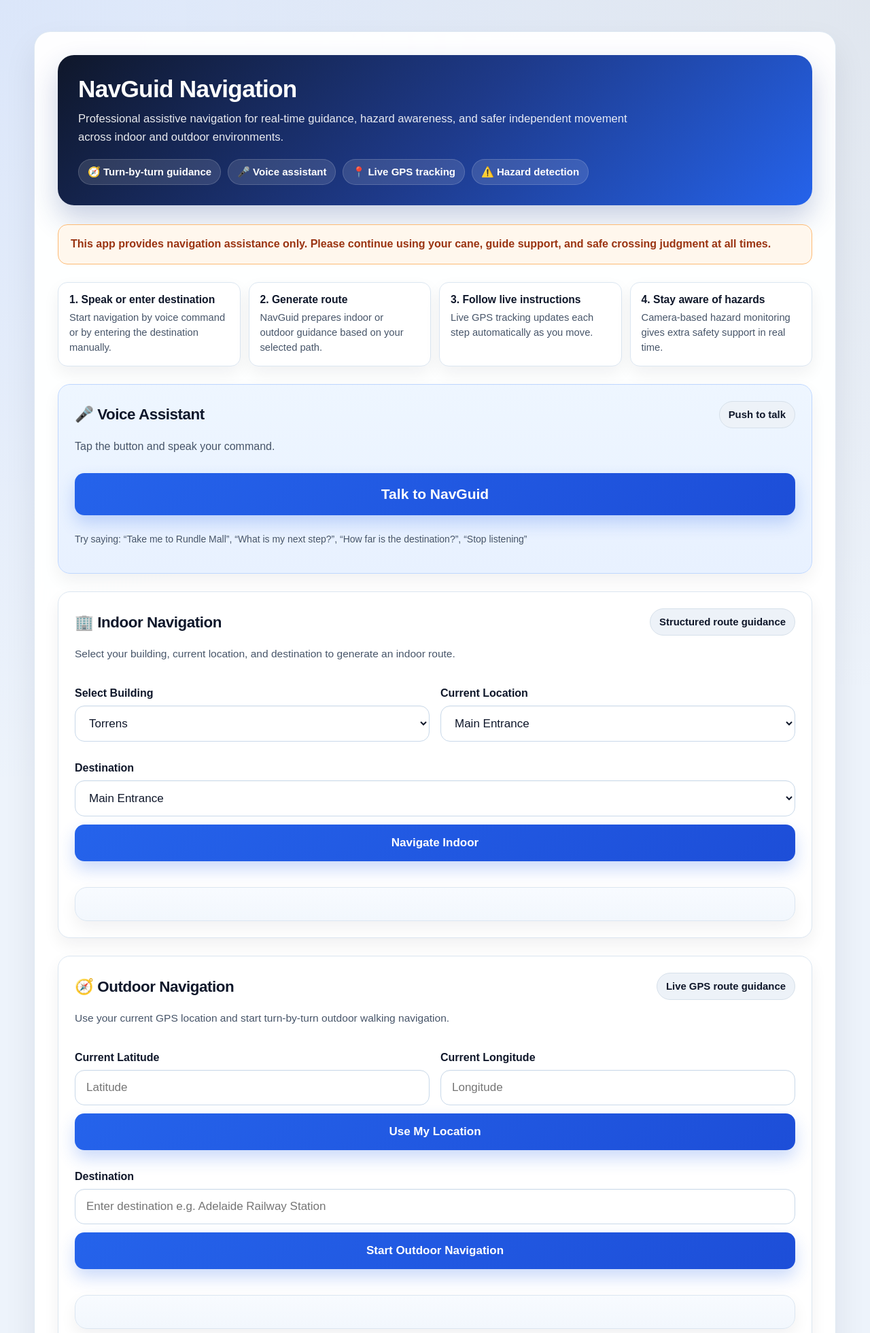
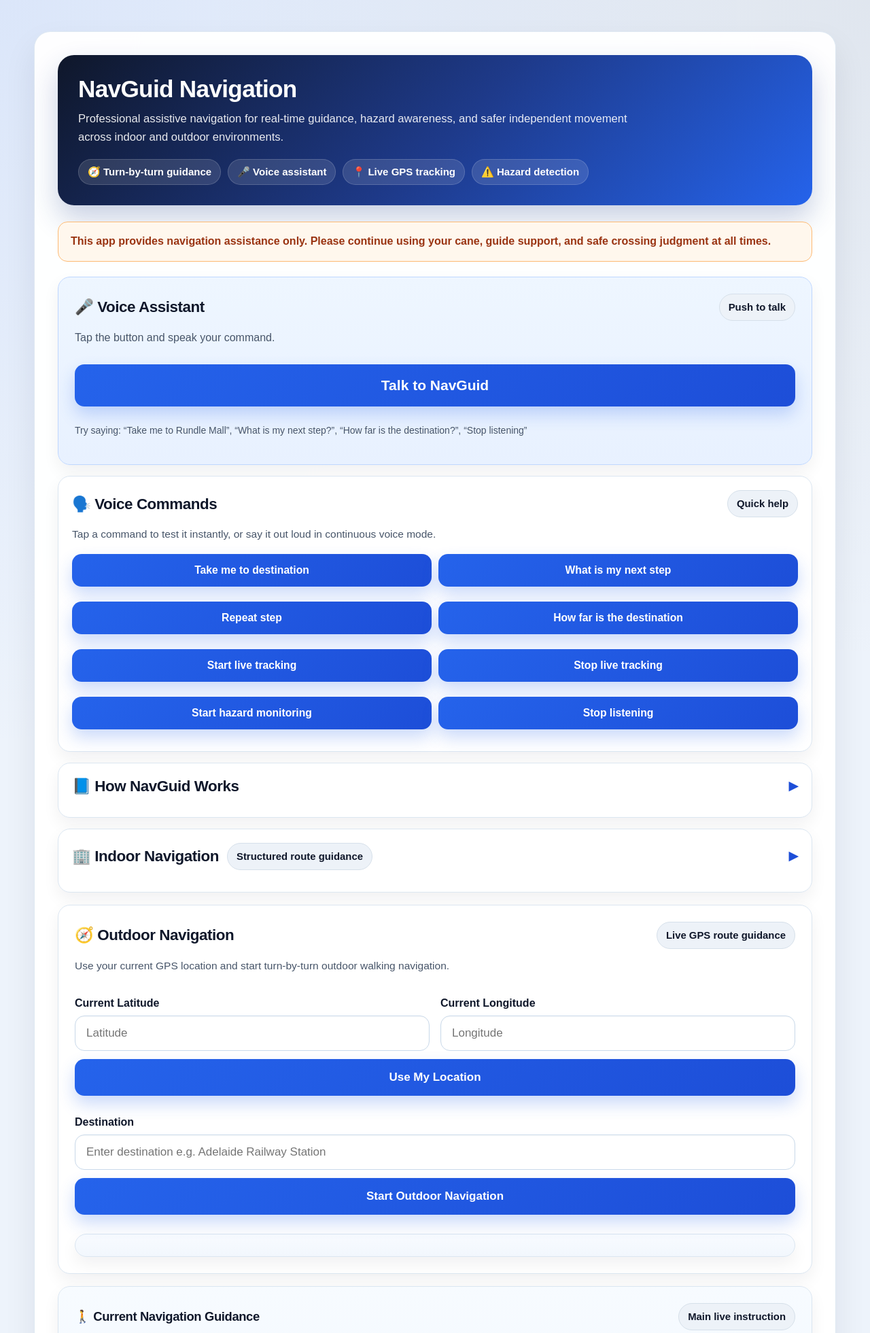
Before and after one commit to Zackbangs/navguid, a Flask app: page /navigation in a window 1280 px wide. Shown: the top 1961 px of the page at 68% size. Run offline with Flask 3, Linux system fonts and the light colour scheme.

Commit message:
Reduce NavGuid scroll with command panel and collapsible sections

```diff
--- a/static/style.css
+++ b/static/style.css
@@ -79,6 +79,11 @@ h3 {
     margin-bottom: 12px;
 }
 
+h4 {
+    font-size: 1.02rem;
+    margin-bottom: 8px;
+}
+
 p {
     color: var(--text-secondary);
     line-height: 1.65;
@@ -157,7 +162,7 @@ button:active,
     color: #ffffff;
     padding: 30px;
     border-radius: var(--radius-xl);
-    margin-bottom: 28px;
+    margin-bottom: 24px;
     box-shadow: 0 20px 42px rgba(30, 58, 138, 0.24);
 }
 
@@ -197,7 +202,7 @@ button:active,
     color: #9a3412;
     padding: 16px 18px;
     border-radius: var(--radius-md);
-    margin-bottom: 26px;
+    margin-bottom: 22px;
     font-weight: 700;
     line-height: 1.55;
 }
@@ -206,7 +211,7 @@ button:active,
     display: grid;
     grid-template-columns: repeat(4, minmax(0, 1fr));
     gap: 12px;
-    margin-bottom: 26px;
+    margin-top: 8px;
 }
 
 .flow-card {
@@ -236,12 +241,17 @@ button:active,
 .hazard-box,
 .voice-box,
 .live-nav-box {
-    margin-top: 26px;
+    margin-top: 18px;
     padding: 24px;
     background: var(--bg-soft);
     border-radius: var(--radius-lg);
     border: 1px solid var(--border-soft);
     box-shadow: var(--shadow-card);
+}
+
+.compact-card {
+    margin-top: 16px;
+    padding: 20px;
 }
 
 .section-card {
@@ -255,6 +265,11 @@ button:active,
 
 .result-box {
     background: linear-gradient(180deg, #f8fbff 0%, #f2f7fd 100%);
+}
+
+.compact-result {
+    margin-top: 16px;
+    padding: 16px;
 }
 
 .step-box {
@@ -275,18 +290,19 @@ button:active,
     justify-content: space-between;
     gap: 12px;
     flex-wrap: wrap;
-    margin-bottom: 14px;
+    margin-bottom: 12px;
 }
 
 .section-title h2,
-.section-title h3 {
+.section-title h3,
+.section-title h4 {
     margin-bottom: 0;
 }
 
 .section-subtitle {
     font-size: 0.97rem;
     color: var(--text-secondary);
-    margin-bottom: 18px;
+    margin-bottom: 16px;
 }
 
 .status-pill,
@@ -328,6 +344,19 @@ button:active,
     margin-top: 12px;
     font-size: 14px;
     color: var(--text-secondary);
+}
+
+.voice-command-grid {
+    display: grid;
+    grid-template-columns: repeat(2, minmax(0, 1fr));
+    gap: 10px;
+    margin-top: 8px;
+}
+
+.voice-command-grid button {
+    min-height: 48px;
+    font-size: 0.98rem;
+    padding: 12px 14px;
 }
 
 .current-step-panel {
@@ -437,12 +466,20 @@ button:active,
     margin-top: 12px;
 }
 
+.compact-inline-status {
+    margin-top: 14px;
+}
+
 .list-card {
     background: #ffffff;
     border: 1px solid var(--border-soft);
     border-radius: var(--radius-md);
     padding: 18px;
-    margin-top: 16px;
+    margin-top: 12px;
+}
+
+.compact-list-card {
+    padding: 16px;
 }
 
 .camera-feed {
@@ -484,6 +521,27 @@ ol li {
     border-top: 1px solid var(--border-soft);
 }
 
+.collapsible-header {
+    cursor: pointer;
+    user-select: none;
+}
+
+.collapse-arrow {
+    font-size: 1.1rem;
+    font-weight: 800;
+    color: var(--primary-hover);
+    margin-left: auto;
+}
+
+.collapsible-content {
+    overflow: hidden;
+    transition: all 0.25s ease;
+}
+
+.collapsible-content.collapsed {
+    display: none;
+}
+
 @media (max-width: 1024px) {
     .app-flow {
         grid-template-columns: repeat(2, minmax(0, 1fr));
@@ -504,7 +562,8 @@ ol li {
     }
 
     .grid-two,
-    .button-group {
+    .button-group,
+    .voice-command-grid {
         grid-template-columns: 1fr;
     }
 
@@ -518,6 +577,10 @@ ol li {
     .hazard-box,
     .voice-box,
     .live-nav-box {
+        padding: 18px;
+    }
+
+    .compact-card {
         padding: 18px;
     }
 }
--- a/templates/navigation.html
+++ b/templates/navigation.html
@@ -55,25 +55,6 @@
             guide support, and safe crossing judgment at all times.
         </div>
 
-        <div class="app-flow">
-            <div class="flow-card">
-                <strong>1. Speak or enter destination</strong>
-                <span>Start navigation by voice command or by entering the destination manually.</span>
-            </div>
-            <div class="flow-card">
-                <strong>2. Generate route</strong>
-                <span>NavGuid prepares indoor or outdoor guidance based on your selected path.</span>
-            </div>
-            <div class="flow-card">
-                <strong>3. Follow live instructions</strong>
-                <span>Live GPS tracking updates each step automatically as you move.</span>
-            </div>
-            <div class="flow-card">
-                <strong>4. Stay aware of hazards</strong>
-                <span>Camera-based hazard monitoring gives extra safety support in real time.</span>
-            </div>
-        </div>
-
         <div class="voice-box">
             <div class="section-title">
                 <h2>🎤 Voice Assistant</h2>
@@ -88,11 +69,63 @@
             </p>
         </div>
 
-        <div class="section-card">
+        <div class="section-card compact-card">
             <div class="section-title">
+                <h2>🗣️ Voice Commands</h2>
+                <span class="status-pill">Quick help</span>
+            </div>
+            <p class="section-subtitle">
+                Tap a command to test it instantly, or say it out loud in continuous voice mode.
+            </p>
+
+            <div class="voice-command-grid">
+                <button type="button" onclick="handleVoiceCommand('take me to rundle mall')">Take me to destination</button>
+                <button type="button" onclick="handleVoiceCommand('what is my next step')">What is my next step</button>
+                <button type="button" onclick="handleVoiceCommand('repeat step')">Repeat step</button>
+                <button type="button" onclick="handleVoiceCommand('how far is the destination')">How far is the destination</button>
+                <button type="button" onclick="handleVoiceCommand('start live tracking')">Start live tracking</button>
+                <button type="button" onclick="handleVoiceCommand('stop live tracking')">Stop live tracking</button>
+                <button type="button" onclick="handleVoiceCommand('start hazard monitoring')">Start hazard monitoring</button>
+                <button type="button" onclick="handleVoiceCommand('stop listening')">Stop listening</button>
+            </div>
+        </div>
+
+        <div class="section-card compact-card">
+            <div class="section-title collapsible-header" onclick="toggleSection('appFlowContent', 'appFlowArrow')">
+                <h2>📘 How NavGuid Works</h2>
+                <span class="collapse-arrow" id="appFlowArrow">▶</span>
+            </div>
+
+            <div class="collapsible-content collapsed" id="appFlowContent">
+                <div class="app-flow">
+                    <div class="flow-card">
+                        <strong>1. Speak or enter destination</strong>
+                        <span>Start navigation by voice command or by entering the destination manually.</span>
+                    </div>
+                    <div class="flow-card">
+                        <strong>2. Generate route</strong>
+                        <span>NavGuid prepares indoor or outdoor guidance based on your selected path.</span>
+                    </div>
+                    <div class="flow-card">
+                        <strong>3. Follow live instructions</strong>
+                        <span>Live GPS tracking updates each step automatically as you move.</span>
+                    </div>
+                    <div class="flow-card">
+                        <strong>4. Stay aware of hazards</strong>
+                        <span>Camera-based hazard monitoring gives extra safety support in real time.</span>
+                    </div>
+                </div>
+            </div>
+        </div>
+
+        <div class="section-card compact-card">
+            <div class="section-title collapsible-header" onclick="toggleSection('indoorNavContent', 'indoorNavArrow')">
                 <h2>🏢 Indoor Navigation</h2>
                 <span class="status-pill">Structured route guidance</span>
-            </div>
+                <span class="collapse-arrow" id="indoorNavArrow">▶</span>
+            </div>
+
+            <div class="collapsible-content collapsed" id="indoorNavContent">
                 <p class="section-subtitle">
                     Select your building, current location, and destination to generate an indoor route.
                 </p>
@@ -130,7 +163,8 @@
 
                 <button onclick="startIndoorNavigation()">Navigate Indoor</button>
 
-            <div id="result" class="result-box"></div>
+                <div id="result" class="result-box compact-result"></div>
+            </div>
         </div>
 
         <div class="section-card">
@@ -165,7 +199,7 @@
 
             <button type="button" onclick="startOutdoorNavigation()">Start Outdoor Navigation</button>
 
-            <div id="outdoorResult" class="result-box"></div>
+            <div id="outdoorResult" class="result-box compact-result"></div>
         </div>
 
         <div class="step-box">
@@ -200,7 +234,7 @@
             </div>
         </div>
 
-        <div class="live-nav-box">
+        <div class="live-nav-box compact-card">
             <div class="section-title">
                 <h3>📍 Live Navigation Dashboard</h3>
                 <span class="status-pill">Auto step progression</span>
@@ -226,20 +260,20 @@
                 </div>
             </div>
 
-            <div class="live-nav-row">
+            <div class="button-group" style="margin-top: 14px;">
+                <button type="button" onclick="startLiveTracking()">Start Live Tracking</button>
+                <button type="button" onclick="stopLiveTracking(true)">Stop Live Tracking</button>
+            </div>
+
+            <div class="live-nav-row compact-inline-status">
                 <span class="live-nav-pill" id="gpsAccuracyPill">GPS Accuracy: unknown</span>
                 <span class="live-nav-pill" id="nextTurnDistancePill">Next Turn: unknown</span>
                 <span class="live-nav-pill" id="destinationDistancePill">Destination: unknown</span>
                 <span class="live-nav-pill" id="trackingStatePill">Tracking: off</span>
             </div>
-
-            <div class="button-group" style="margin-top: 14px;">
-                <button type="button" onclick="startLiveTracking()">Start Live Tracking</button>
-                <button type="button" onclick="stopLiveTracking(true)">Stop Live Tracking</button>
-            </div>
-        </div>
-
-        <div class="hazard-box">
+        </div>
+
+        <div class="hazard-box compact-card">
             <div class="section-title">
                 <h3>⚠️ Hazard Alerts</h3>
                 <span class="status-pill">Camera-based safety support</span>
@@ -258,13 +292,19 @@
                 <canvas id="overlayCanvas" class="overlay-canvas"></canvas>
             </div>
 
-            <div class="list-card">
-                <strong>Live hazard details</strong>
+            <div class="section-title collapsible-header" style="margin-top: 18px;" onclick="toggleSection('hazardDetailsContent', 'hazardDetailsArrow')">
+                <h4>Live hazard details</h4>
+                <span class="collapse-arrow" id="hazardDetailsArrow">▶</span>
+            </div>
+
+            <div class="collapsible-content collapsed" id="hazardDetailsContent">
+                <div class="list-card compact-list-card">
                     <div class="hazard-meta-row">
                         <span class="hazard-pill" id="hazardTypePill">Type: none</span>
                         <span class="hazard-pill" id="hazardDistancePill">Distance: none</span>
                         <span class="hazard-pill" id="hazardDirectionPill">Direction: none</span>
                         <span class="hazard-pill" id="hazardSeverityPill">Severity: none</span>
+                    </div>
                 </div>
             </div>
 
@@ -313,6 +353,21 @@
         const APPROACH_WARNING_DISTANCE_M = 20;
         const NOW_TURN_DISTANCE_M = 9;
         const LIVE_GUIDANCE_COOLDOWN_MS = 6000;
+
+        function toggleSection(contentId, arrowId) {
+            const content = document.getElementById(contentId);
+            const arrow = document.getElementById(arrowId);
+
+            if (!content || !arrow) return;
+
+            if (content.classList.contains("collapsed")) {
+                content.classList.remove("collapsed");
+                arrow.textContent = "▼";
+            } else {
+                content.classList.add("collapsed");
+                arrow.textContent = "▶";
+            }
+        }
 
         async function startIndoorNavigation() {
             const building = document.getElementById("building").value;
@@ -388,7 +443,6 @@
                 try {
                     voiceRecognition.stop();
                 } catch (error) {
-                    // Ignore stop errors
                 }
             }
 
@@ -887,7 +941,7 @@
             if (!hasArrivalBeenAnnounced) {
                 setLiveNavStatus("Live GPS tracking stopped.");
                 if (announce) {
-                    speakText("Live navigation tracking stopped.", true);
+                    speakText("Live GPS tracking stopped.", true);
                 }
             }
         }
```
Lines whose indentation alone changed are shown as unchanged.
